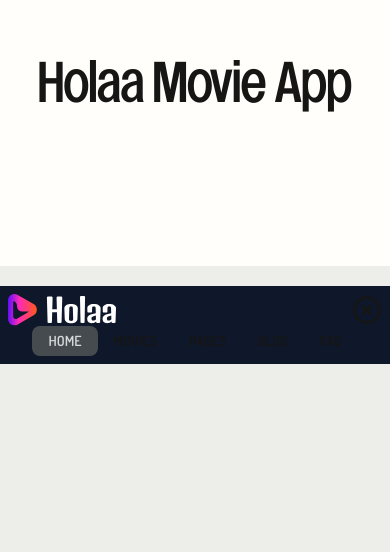
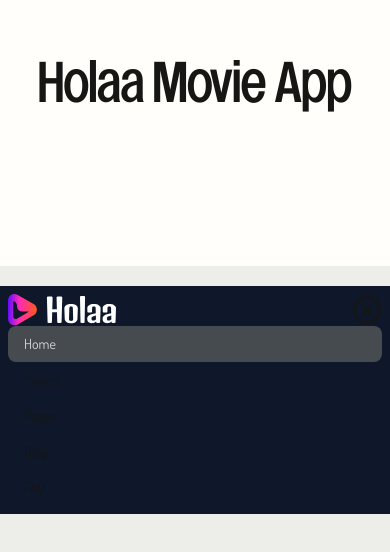
Before and after one commit to PaulHaze/holaa, a Next.js app: page / in a window 390 px wide. Shown: the part 134-686 px from the top of the page. Built offline with nearby package versions, Linux system fonts and the light colour scheme.

Commit message:
fix style clash between mobile and main menu

```diff
--- a/src/styles/custom/_nav.scss
+++ b/src/styles/custom/_nav.scss
@@ -1,6 +1,9 @@
 /*#region DEFAULT NAV */
 .navbar-area {
   @apply relative z-99;
+  .navbar-shape {
+    @apply absolute left-0 top-0;
+  }
 }
 
 .show-nav {
@@ -11,10 +14,6 @@
 .hide-nav {
   @apply duration-700 ease-in-out;
   transform: translate(-50%, -105%);
-}
-
-.navbar-shape {
-  @apply absolute left-0 top-0;
 }
 
 .nav-container {
@@ -48,12 +47,8 @@
   .btn-transparent {
     @apply text-sm font-bold;
   }
-}
-
   .main-menu {
     @apply block w-full text-left font-semibold;
-}
-
     .menu-item {
       @apply relative inline-block font-semibold uppercase leading-[1];
       .menu-link {
@@ -63,15 +58,8 @@
           @apply text-menu-active;
         }
       }
-}
-
-.menu-item-has-children {
+      &.menu-item-has-children {
         @apply relative z-0;
-
-  &:hover > .sub-menu {
-    transform: scaleY(1);
-  }
-}
 
         .sub-menu {
           /* POSITIONAL */
@@ -96,6 +84,14 @@
           .sub-menu {
             left: 228px;
             top: -1px;
+          }
+        }
+
+        &:hover > .sub-menu {
+          transform: scaleY(1);
+        }
+      }
+    }
   }
 }
 
```
Also changed, not shown: .eslintrc.cjs. Lines whose indentation alone changed are shown as unchanged.
